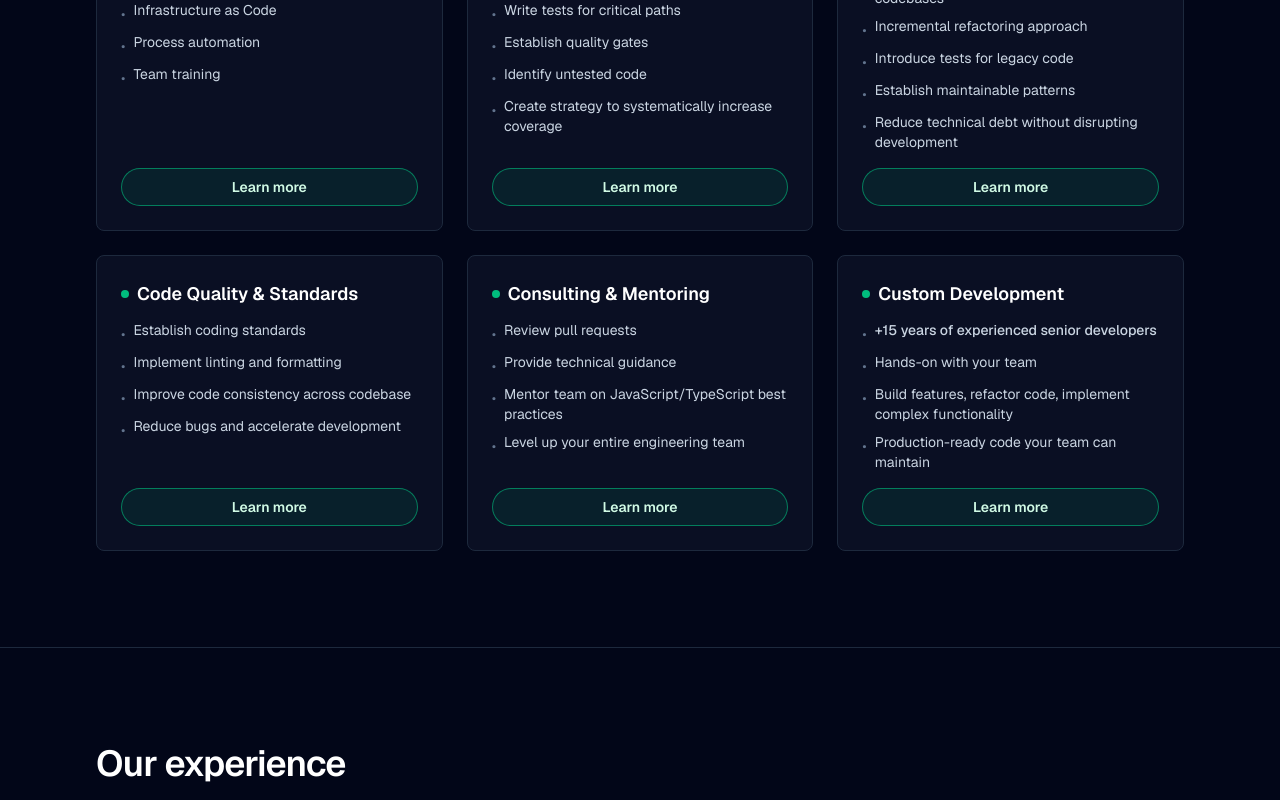
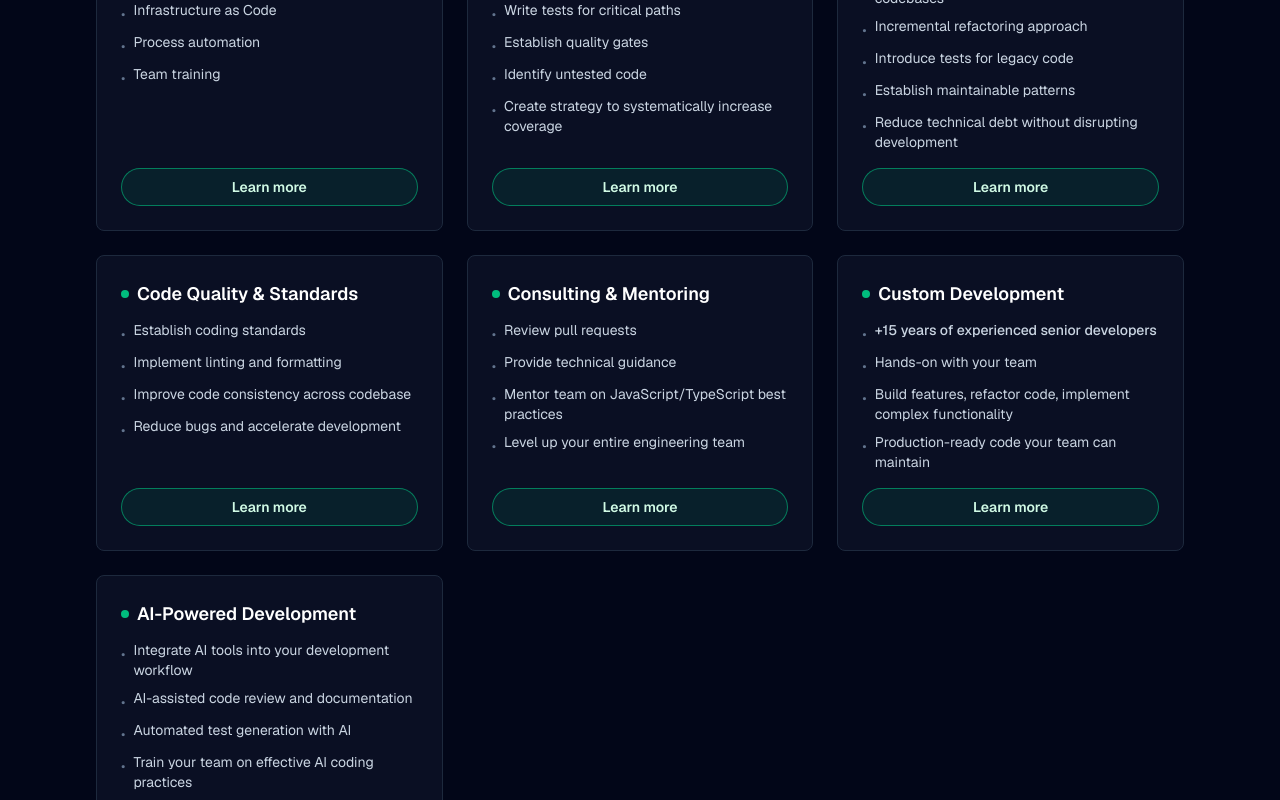
Before and after one commit to Daymannovaes/mindlabs-lp, a Next.js app: page / in a window 1280 px wide. Shown: the part 2000-2800 px from the top of the page. Built offline with nearby package versions, Linux system fonts and the light colour scheme.

Commit message:
add ai service

```diff
--- a/src/pages/index.tsx
+++ b/src/pages/index.tsx
@@ -51,7 +51,7 @@ export default function Home() {
           <div className="max-w-3xl">
             <div className="inline-flex items-center gap-2 rounded-full border border-emerald-500/20 bg-emerald-500/10 px-3 py-1 text-xs font-medium text-emerald-200 mb-4">
               <span className="h-1.5 w-1.5 rounded-full bg-emerald-400" />
-              <span>+15 years of experience</span>
+              <span>+15 years at the market</span>
             </div>
             <h1 className="text-4xl sm:text-5xl lg:text-6xl font-semibold tracking-tight text-white mb-6">
               JavaScript and TypeScript expertise for engineering teams
@@ -425,6 +425,41 @@ export default function Home() {
                 Learn more
               </a>
             </div>
+
+            <div className="bg-slate-900/60 rounded-lg border border-slate-800 p-6 flex flex-col">
+              <h3 className="text-lg font-semibold text-white mb-3 flex items-center gap-2">
+                <span className="h-2 w-2 rounded-full bg-emerald-500"></span>
+                AI-Powered Development
+              </h3>
+              <ul className="space-y-2 text-slate-300 text-sm flex-1 mb-4">
+                <li className="flex items-start">
+                  <span className="text-slate-500 mr-2 mt-1">•</span>
+                  <span>Integrate AI tools into your development workflow</span>
+                </li>
+                <li className="flex items-start">
+                  <span className="text-slate-500 mr-2 mt-1">•</span>
+                  <span>AI-assisted code review and documentation</span>
+                </li>
+                <li className="flex items-start">
+                  <span className="text-slate-500 mr-2 mt-1">•</span>
+                  <span>Automated test generation with AI</span>
+                </li>
+                <li className="flex items-start">
+                  <span className="text-slate-500 mr-2 mt-1">•</span>
+                  <span>Train your team on effective AI coding practices</span>
+                </li>
+                <li className="flex items-start">
+                  <span className="text-slate-500 mr-2 mt-1">•</span>
+                  <span>Accelerate SDLC without sacrificing quality</span>
+                </li>
+              </ul>
+              <a
+                href="#contact"
+                className="inline-flex items-center justify-center rounded-full border border-emerald-500/60 bg-emerald-500/10 px-4 py-2 text-sm font-semibold text-emerald-100 hover:bg-emerald-500/20 transition-colors"
+              >
+                Learn more
+              </a>
+            </div>
           </div>
         </div>
       </section>
```
